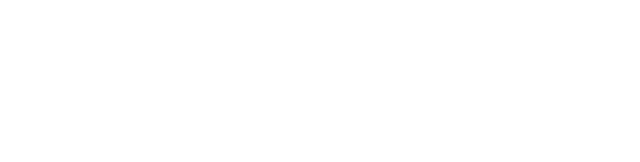
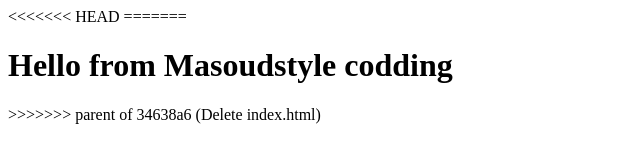
Before and after one commit to Sepehr1350/test-projects, a plain HTML site: page index.html in a window 1280 px wide. Shown: the whole page, without its empty margins (0-640 px from the left). Drawn offline with Linux system fonts and the light colour scheme.

Commit message:
restore1

```diff
--- a/index.html
+++ b/index.html
@@ -6,6 +6,10 @@
     <title>Document</title>
 </head>
 <body>
+<<<<<<< HEAD
 
+=======
+   <h1>Hello from Masoudstyle codding</h1>
+>>>>>>> parent of 34638a6 (Delete index.html)
 </body>
 </html>
```
